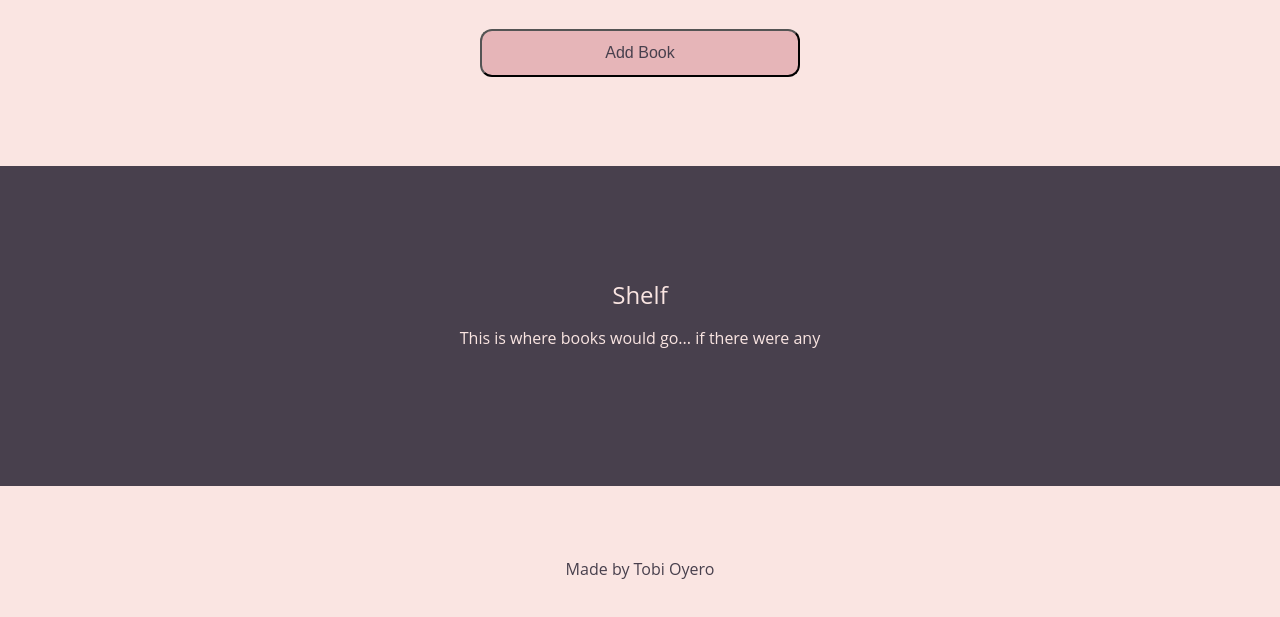
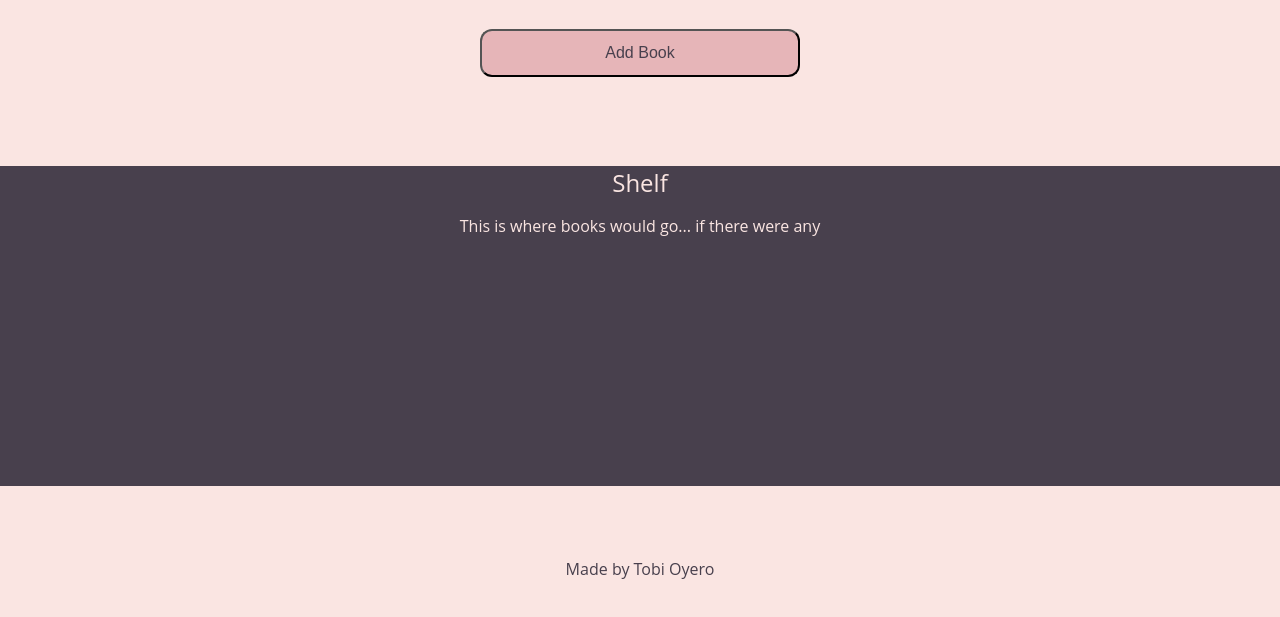
Before and after one commit to tobiaoy/library, a plain HTML site: page index.html in a window 1280 px wide. Shown: the part 147-764 px from the top of the page. Drawn offline with Linux system fonts and the light colour scheme.

Commit message:
fixed the shelf section

```diff
--- a/style.css
+++ b/style.css
@@ -60,22 +60,20 @@ body{
 #shelf{
   display: flex;
   flex-direction: column;
-  justify-content: center;
   align-items: center;
   width: 100%;
   height: 40vh;
   background-color: var(--accent);
-  padding: 5em;
-  gap: 1.5em;
-  overflow: auto;
+  overflow: scroll;
 }
 
 #shelf-books{
-    display: flex;
-    flex-flow: row wrap;
-
-    justify-content: center;
-    align-items: center;
+  justify-content: space-evenly;
+  padding: 3rem;
+  grid-template-columns: repeat(3, 1fr);
+  display: grid;
+  grid-auto-columns: auto;
+  gap: 2rem;
 
 }
 
```
